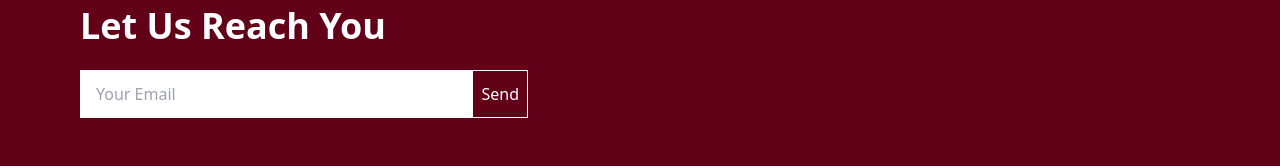
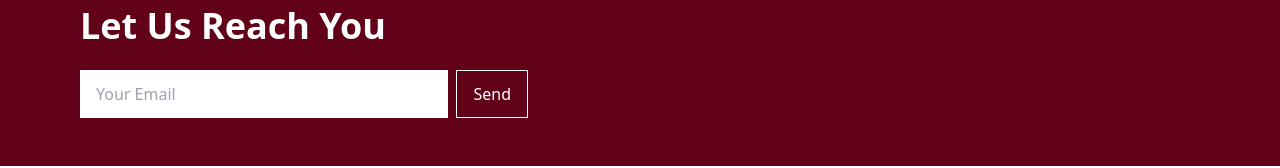
Before and after one commit to abhinand2511/techweb, a React (Vite) app in the folder frontend/: page / in a window 1280 px wide. Shown: the part 3221-3389 px from the top of the page. Built offline with nearby package versions, Linux system fonts and the light colour scheme.

Commit message:
for footer node

```diff
--- a/frontend/src/components/Footer.jsx
+++ b/frontend/src/components/Footer.jsx
@@ -1,50 +1,77 @@
+import { useState } from "react";
 import { Link } from "react-router-dom";
+import axios from "axios";
+
 import fb from "../assets/fb.png";
 import ing from "../assets/in.png";
 import logo from "../assets/techspi-logo.svg";
-//created a footer using react and tailwind css
+
 export const Footer = () => {
+  const [subscriberEmail, setSubscriberEmail] = useState("");
+  const [status, setStatus] = useState("");
+
+  const handleSubscribe = async () => {
+    if (!subscriberEmail) {
+      setStatus("Please enter an email.");
+      return;
+    }
+
+    try {
+      const res = await axios.post("http://localhost:5000/api/subscribe", {
+        email: subscriberEmail,
+      });
+      setStatus("Thank you! We'll be in touch.");
+      setSubscriberEmail("");
+    } catch (error) {
+      console.error("Subscription error:", error);
+      setStatus("Something went wrong. Please try again.");
+    }
+  };
+
   return (
     <footer className="bg-white text-black font-sans">
-
+      {/* Purple CTA Section */}
       <div className="bg-[#610218] text-white px-6 py-12 md:px-20">
         <h4 className="text-sm md:text-base mb-2">Have Any Question?</h4>
-        <h2 className="text-2xl md:text-4xl font-semibold mb-6">Let Us Reach You</h2>
-        <div className="grid-center max-w-md flex">
-          {/* created mail box using tailwind css*/}
+        <h2 className="text-2xl md:text-4xl font-semibold mb-6">
+          Let Us Reach You
+        </h2>
+        <div className="grid-center max-w-md flex flex-col sm:flex-row gap-2">
           <input
             type="email"
+            value={subscriberEmail}
+            onChange={(e) => setSubscriberEmail(e.target.value)}
             placeholder="Your Email"
-            className="bg-white flex-grow px-4 py-3 text-gray-800 focus:outline pr-1"
-            />
-          <button className="p-2 border border-white bg-[#610218] text-white"> Send
+            className="bg-white flex-grow px-4 py-3 text-gray-800 focus:outline-none"
+          />
+          <button
+            onClick={handleSubscribe}
+            className="p-2 px-4 border border-white bg-[#610218] text-white hover:bg-[#7a0a2a] transition"
+          >
+            Send
           </button>
+          {status && (
+            <p className="text-sm text-white mt-2 sm:ml-2">{status}</p>
+          )}
         </div>
       </div>
 
-
+      {/* Main Footer Content */}
       <div className="px-6 md:px-20 py-12 grid grid-cols-1 md:grid-cols-3 gap-8 items-start">
-
         <div>
           <h4 className="font-semibold mb-4">Pages</h4>
           <ul className="space-y-2 text-sm">
-            <li><Link
-              to="/#about"
-            >
-              About
-            </Link></li>
-            <li> <Link
-              to="/"
-            >
-              What We Do
-            </Link></li>
-            <li><Link
-              to="/contact" >
-              Contact Us
-            </Link></li>
+            <li>
+              <Link to="/#about">About</Link>
+            </li>
+            <li>
+              <Link to="/">What We Do</Link>
+            </li>
+            <li>
+              <Link to="/contact">Contact Us</Link>
+            </li>
           </ul>
         </div>
-
 
         <div>
           <h4 className="font-semibold mb-4">Contact</h4>
@@ -54,7 +81,6 @@ export const Footer = () => {
           </ul>
         </div>
 
-
         <div className="text-4xl text-right">
           <p className="text-4xl">
             Committed. Skilled. <br />
@@ -63,6 +89,7 @@ export const Footer = () => {
         </div>
       </div>
 
+      {/* Bottom Bar */}
       <div className="border-t border-gray-200 px-6 md:px-20 py-6 grid grid-cols-1 md:grid-cols-2 gap-4">
         <div className="flex items-center md:justify-start justify-center">
           <img src={logo} alt="Techspiration Logo" className="w-40 h-30" />
@@ -70,8 +97,16 @@ export const Footer = () => {
 
         <div className="flex flex-col items-center md:items-end space-y-3">
           <div className="flex space-x-4">
-            <img src={fb} alt="Facebook" className="w-8 h-8 hover:opacity-70 cursor-pointer" />
-            <img src={ing} alt="LinkedIn" className="w-8 h-8 hover:opacity-70 cursor-pointer" />
+            <img
+              src={fb}
+              alt="Facebook"
+              className="w-8 h-8 hover:opacity-70 cursor-pointer"
+            />
+            <img
+              src={ing}
+              alt="LinkedIn"
+              className="w-8 h-8 hover:opacity-70 cursor-pointer"
+            />
           </div>
           <span className="text-gray-500 text-sm">Terms & Conditions</span>
         </div>
```
Also changed, not shown: 1 other file (tests, documents, lock files or other folders).
